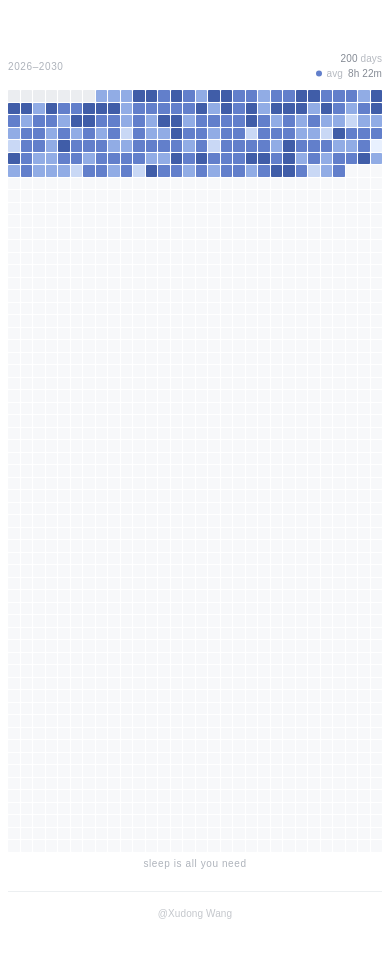
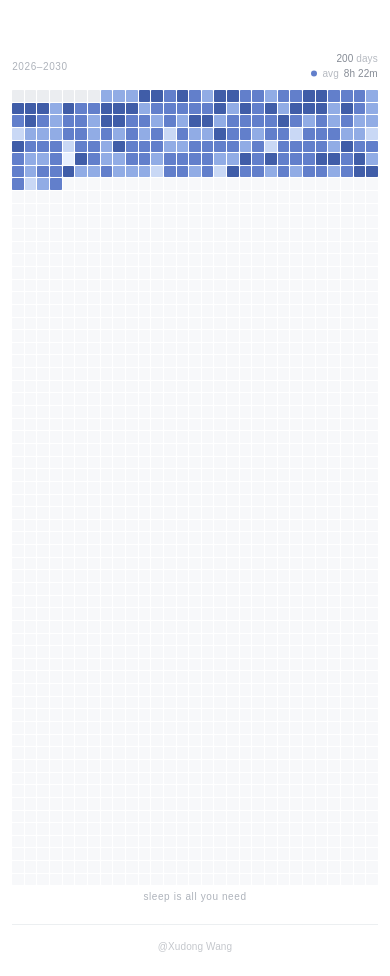
Before and after one commit to caozhuozi/10y, a Next.js app in the folder sleep-map/: page / in a window 390 px wide. Before the commit the page ends 943 px from the top, so only its background shows below. Built offline with nearby package versions, Linux system fonts and the light colour scheme; no server answers.

Commit message:
Use 29-column mobile mosaic with 12px margins

```diff
--- a/sleep-map/app/globals.css
+++ b/sleep-map/app/globals.css
@@ -228,18 +228,18 @@ button {
 
 @media (max-width: 760px) {
   :root {
-    --mosaic-columns: 30;
-    --mosaic-rows: 61;
-    --tile-size: calc((100vw - 16px - 29px) / 30);
+    --mosaic-columns: 29;
+    --mosaic-rows: 63;
+    --tile-size: calc((100vw - 24px - 28px) / 29);
   }
 
   .site-shell {
     overflow-y: auto;
-    padding: 52px 8px 72px;
+    padding: 52px 12px 72px;
   }
 
   .site-footer {
-    width: calc(30 * var(--tile-size) + 29px);
+    width: calc(29 * var(--tile-size) + 28px);
   }
 
   .site-slogan {
--- a/sleep-map/app/sleep-heatmap.tsx
+++ b/sleep-map/app/sleep-heatmap.tsx
@@ -191,7 +191,7 @@ export function SleepHeatmap({
             className={[
               "mosaic-cell",
               "mosaic-padding",
-              index > 3 ? "mobile-hidden-padding" : "",
+              index > 0 ? "mobile-hidden-padding" : "",
             ]
               .filter(Boolean)
               .join(" ")}
```
